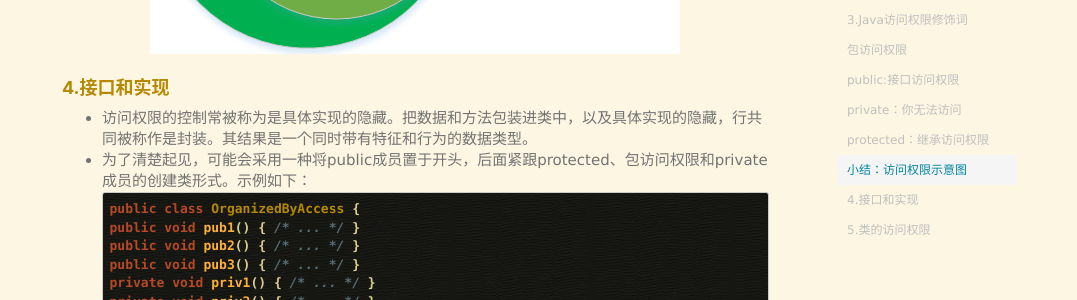
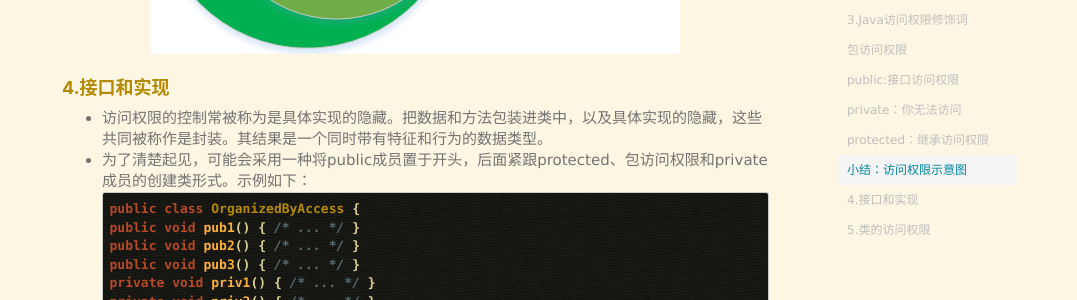
Before and after one commit to yuchen112358/yuchen112358.github.io, a Jekyll site: the page built from _posts/2016-04-14-tij4-ch6.html, in a window 1280 px wide and 900 px high, scrolled down 3274 px. Shown: the part 151-451 px from the top of the window, without its empty margins (203-1280 px from the left). Built offline with Jekyll 4.4.1, drawn with Linux system fonts in a browser that asks for light colours; nearby versions of some CDN libraries; comment, search, counter and statistics services are not loaded.

```diff
--- a/_posts/2016-04-14-tij4-ch6.html
+++ b/_posts/2016-04-14-tij4-ch6.html
@@ -45,7 +45,7 @@ private的运用示例：可能想控制如何创建对象，并阻止别人直
 </pre><p>上述示例中，不能通过构造器来创建Sundae对象，而必须调用makeASundae()方法来达到此目的。  </p><ul>
 <li><strong>说明：</strong>除非必须公开底层实现细目（此种境况很少），否则就应该将所有的域指定为private。</li><li>However, just because a reference to an object is private inside a class doesn’t mean that some other object can’t have a public reference to the same object.（如何理解此句话？）</li></ul><h6 id="protected：继承访问权限"><a name="protected：继承访问权限" href="#protected：继承访问权限"></a>protected：继承访问权限</h6><ul>
 <li>如果创建了一个新包，并在该新包中创建一个类（子类）继承另一个包中的某个类（基类），那么唯一可以访问基类的成员就是其public成员和protected成员（当然，如果在同一个包内执行继承工作，就可以操纵所有的拥有包访问权限的成员）。</li><li>protected也提供包访问权限，即相同包内的其他所有类可以访问protected元素。</li></ul><h6 id="小结：访问权限示意图"><a name="小结：访问权限示意图" href="#小结：访问权限示意图"></a>小结：访问权限示意图</h6><p><img src="/images/posts/tij_access01.png" alt="访问权限示意图">  </p><h5 id="4.接口和实现"><a name="4.接口和实现" href="#4.接口和实现"></a>4.接口和实现</h5><ul>
-<li>访问权限的控制常被称为是具体实现的隐藏。把数据和方法包装进类中，以及具体实现的隐藏，行共同被称作是封装。其结果是一个同时带有特征和行为的数据类型。  </li><li>为了清楚起见，可能会采用一种将public成员置于开头，后面紧跟protected、包访问权限和private成员的创建类形式。示例如下：  <pre data-origin="public class OrganizedByAccess {
+<li>访问权限的控制常被称为是具体实现的隐藏。把数据和方法包装进类中，以及具体实现的隐藏，这些共同被称作是封装。其结果是一个同时带有特征和行为的数据类型。  </li><li>为了清楚起见，可能会采用一种将public成员置于开头，后面紧跟protected、包访问权限和private成员的创建类形式。示例如下：  <pre data-origin="public class OrganizedByAccess {
 public void pub1() { /* ... */ }
 public void pub2() { /* ... */ }
 public void pub3() { /* ... */ }
```
Also changed, not shown: _posts/2016-05-11-tij4-ch7.html (+16 -6 lines).
